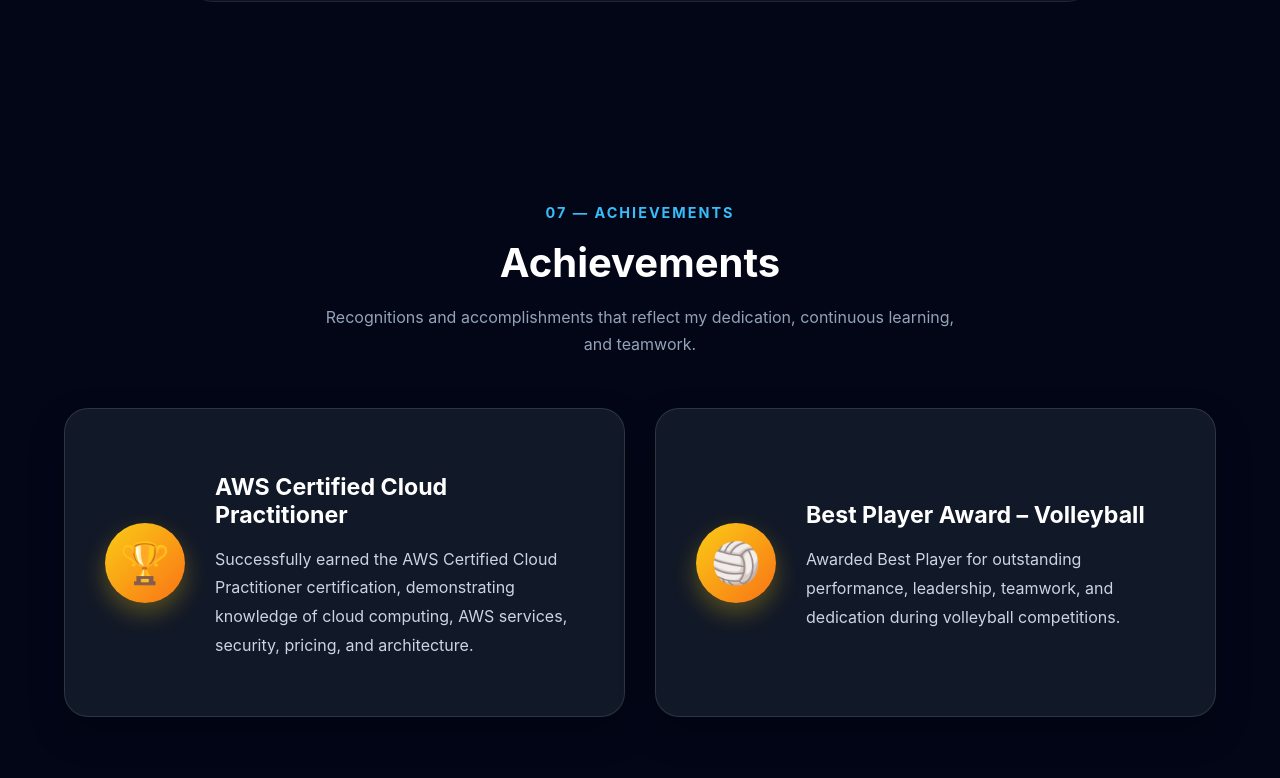
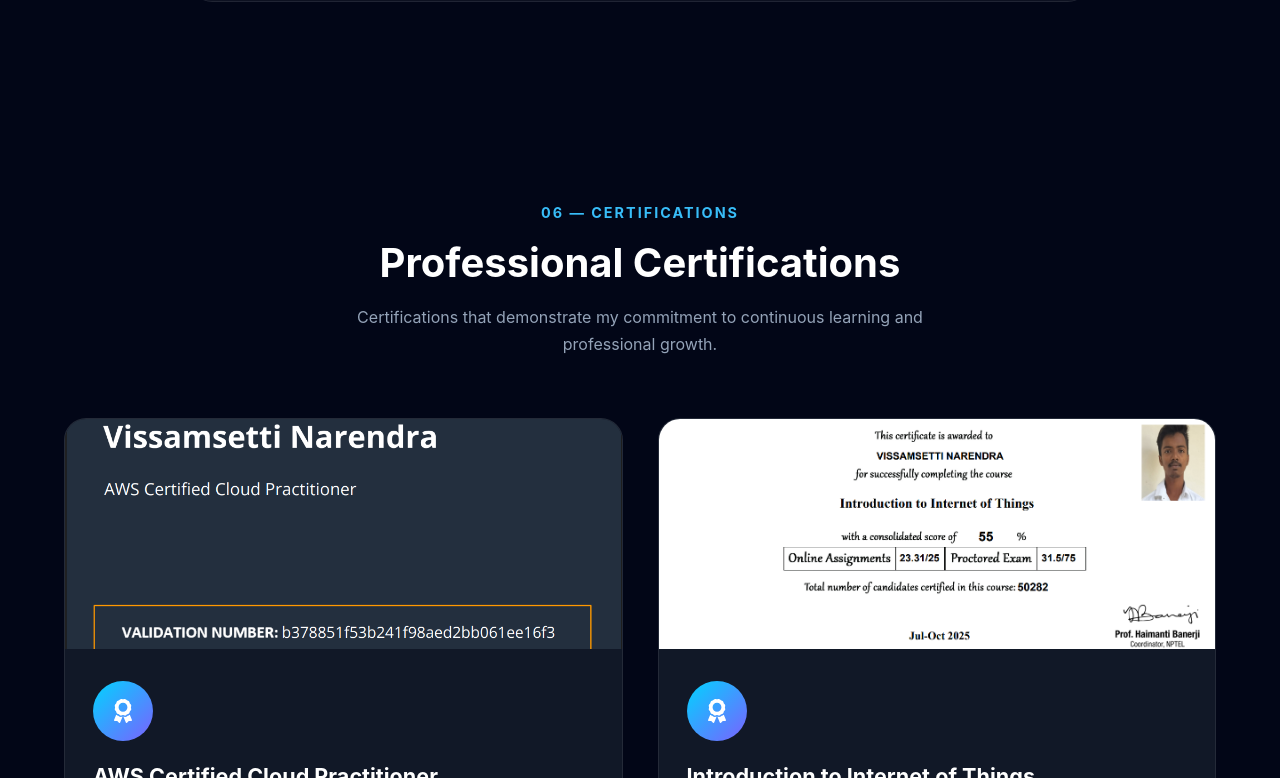
Before and after one commit to vissamsettinarendra-hub/portfolio, a React (Vite) app: page / in a window 1280 px wide. Shown: the part 7342-8120 px from the top of the page. Built offline with nearby package versions, Linux system fonts and the light colour scheme.

Commit message:
prepare for deployment

```diff
--- a/src/App.jsx
+++ b/src/App.jsx
@@ -14,6 +14,7 @@
 import Contact from "./components/Contact/Contact";
 import Footer from "./components/Footer/Footer";
 import ScrollProgress from "./components/ScrollProgress/ScrollProgress";
+import Certifications from "./components/Certifications/Certifications";
 
 function App() {
 
@@ -50,8 +51,10 @@
         <Projects />
         <Experience />
         <Education />
+        <Certifications />
         <Achievements />
         <Contact />
+
       </main>
 
       <Footer />
```
